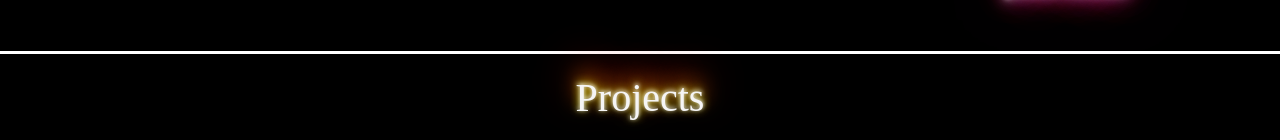
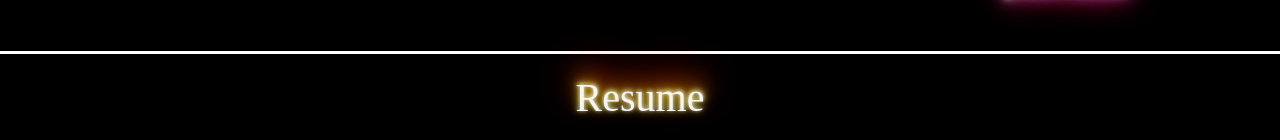
Before and after one commit to jamieahmed/jamiedeveloper, a React (Create React App) app: page / in a window 1280 px wide. Shown: the part 791-931 px from the top of the page. Built offline with nearby package versions, Linux system fonts and the light colour scheme; grey boxes are pictures that could not be loaded.

Commit message:
display skill page

```diff
--- a/src/App.jsx
+++ b/src/App.jsx
@@ -3,7 +3,7 @@ import "./App.css";
 import Navigation from "./Components/Navigation/Navigation";
 import Home from "./Components/Home/Home";
 import About from "./Components/About/About";
-// import Skill from "./Components/Skills/Skill";
+import Skill from "./Components/Skills/Skill";
 import Projects from "./Components/Projects/Projects";
 import Testimonial from "./Components/Testimonial/Testimonial";
 import Footer from "./Components/Footer/Footer";
@@ -14,7 +14,7 @@ const App = () => {
       <Navigation />
       <Home />
       <About />
-      {/* <Skill /> */}
+      <Skill />
       <Projects />
       <Testimonial />
       <Footer />
```
